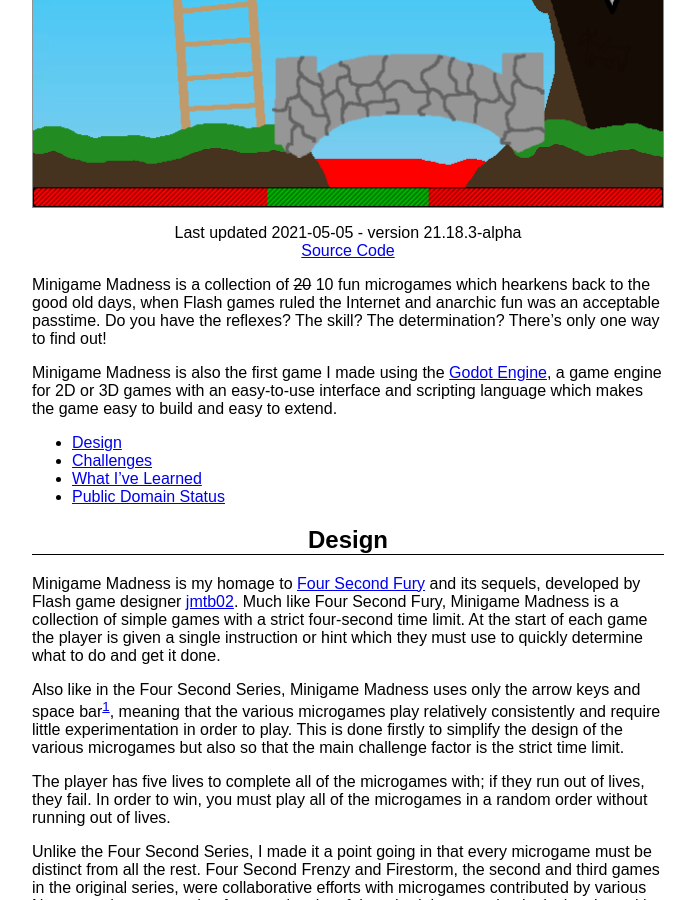
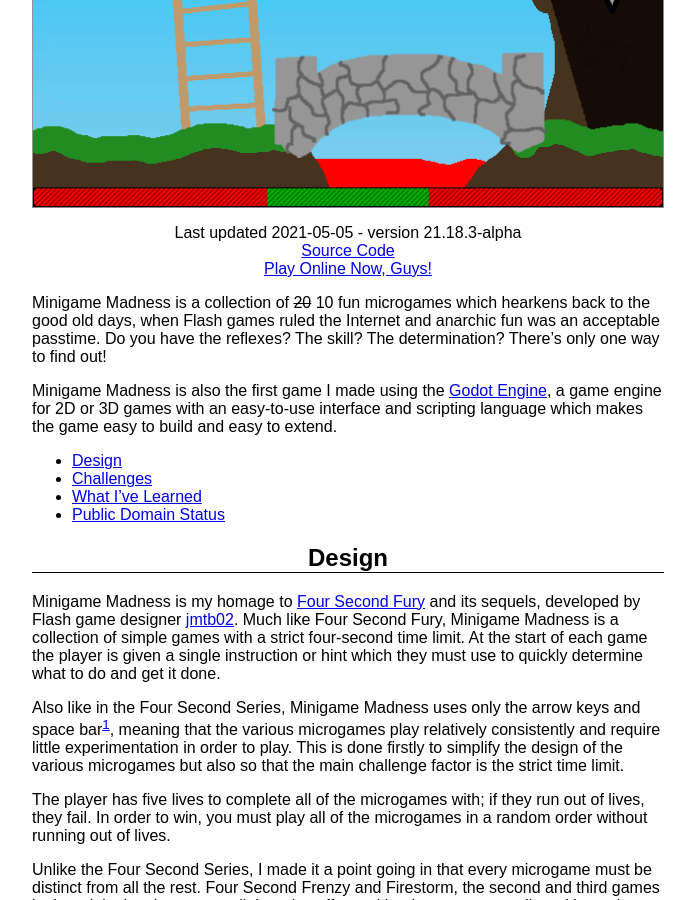
Before and after one commit to swashdev/swashdev.github.io, a Jekyll site: the page built from _posts/2021-05-05-minigame-madness.md, in a window 1280 px wide and 900 px high, scrolled down 485 px. Shown: the whole window, without its empty margins (292-987 px from the left). Built offline with Jekyll 4.4.1, drawn with Linux system fonts in a browser that asks for light colours; some of the changed lines change nothing that is shown.

Commit message:
add a "play now" link for Minigame Madness.

```diff
--- a/_posts/2021-05-05-minigame-madness.md
+++ b/_posts/2021-05-05-minigame-madness.md
@@ -11,6 +11,7 @@ systems: HTML5, Linux, Windows, MacOS
 tags: arcade microgame web_game wip
 thumbnail: /images/thumbnails/minigame-madness.png
 preview: /images/minigame-madness/screenshot.png
+playnow: https://pavlick.net/minigame-madness/
 ---
 
 Minigame Madness is a collection of ~~20~~ 10 fun microgames which hearkens
```
